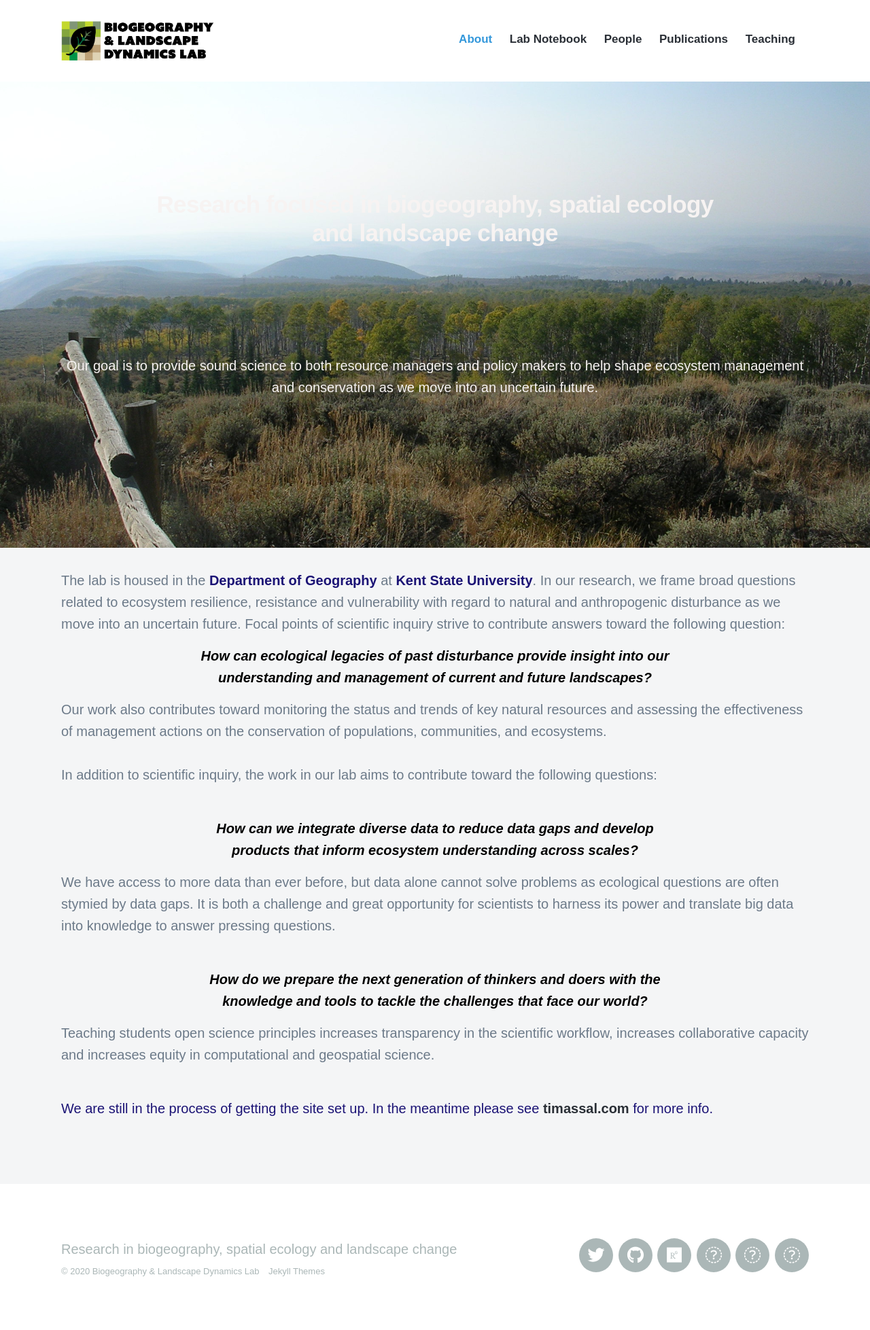
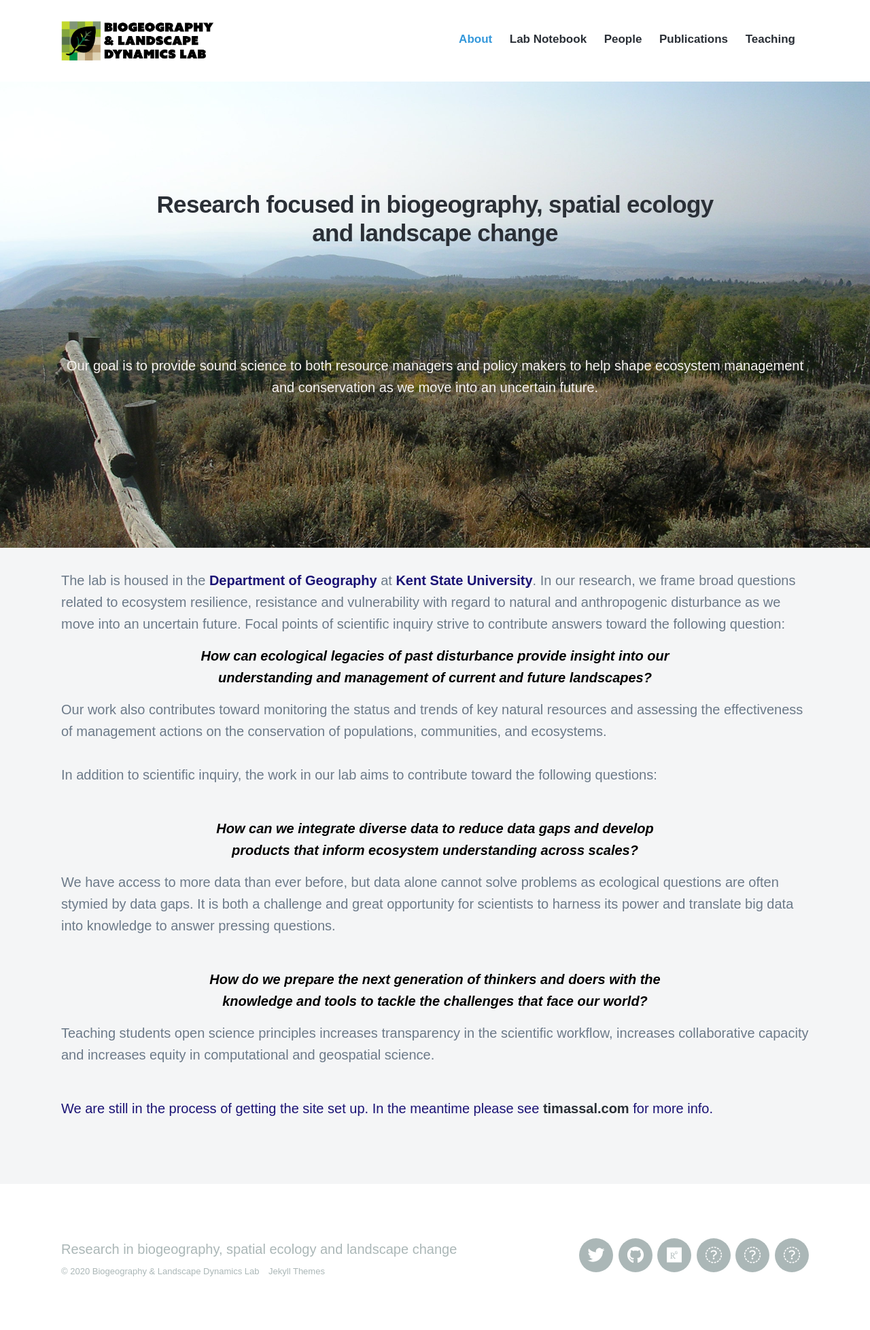
Before and after one commit to tjassal/tjassal.github.io, a Jekyll site: the page built from index.html, in a window 1280 px wide. Shown: the whole page at 68% size. Built offline with Jekyll 4.4.1, drawn with Linux system fonts in a browser that asks for light colours; nearby versions of some CDN libraries; some web fonts are replaced.

Commit message:
Update index.html

```diff
--- a/index.html
+++ b/index.html
@@ -13,7 +13,7 @@
 
 	<div class="wrap">
 
-		<h2 style="color:#f7f3f2; text-align:center";>
+		<h2 style="text-align:center";>
 			Research focused in biogeography, spatial ecology<br>
 			and landscape change
 		</h2>
```
